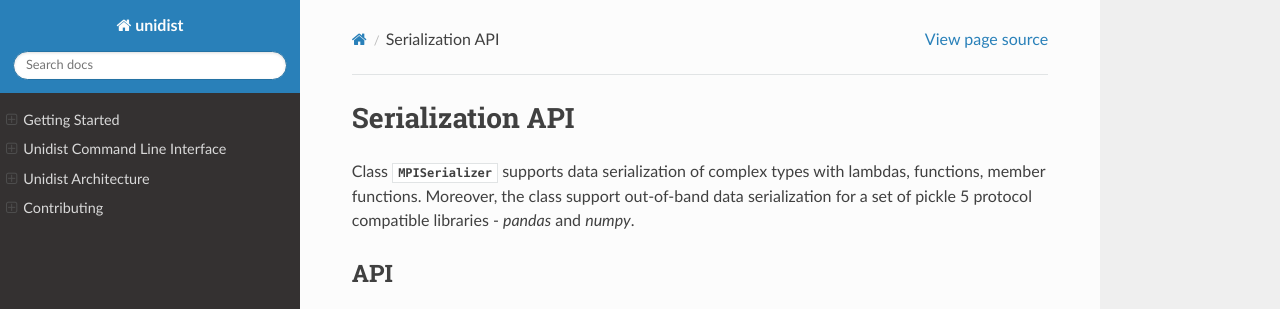
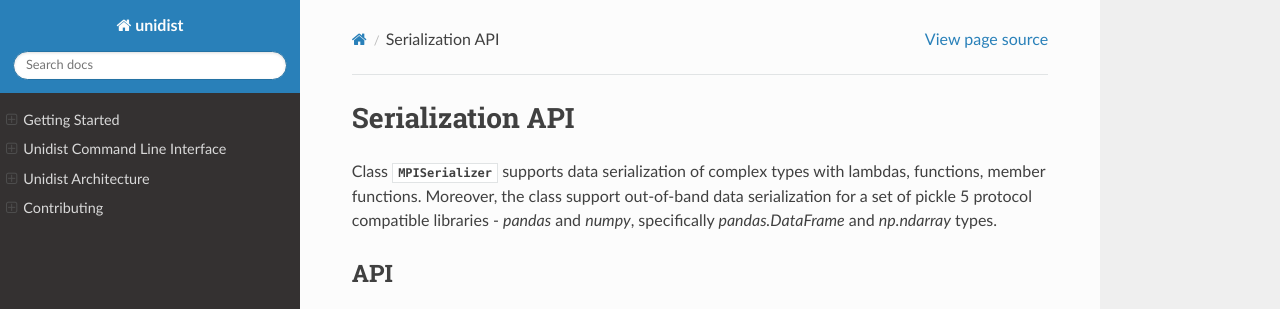
Before and after one commit to modin-project/unidist, a Sphinx documentation site: the page built from docs/flow/unidist/core/backends/mpi/core/serialization.rst, in a window 1280 px wide, cut to the strip 0-309 px from the top of the page. Built offline with Sphinx 7.4.7 and the Read the Docs theme 2.0.0, drawn with Linux system fonts in a browser that asks for light colours.

Commit message:
Adds exact out-of-band types in docs

```diff
--- a/docs/flow/unidist/core/backends/mpi/core/serialization.rst
+++ b/docs/flow/unidist/core/backends/mpi/core/serialization.rst
@@ -10,7 +10,7 @@ Serialization API
 
 Class :py:class:`~unidist.core.backends.mpi.core.serialization.MPISerializer` supports data serialization of complex types
 with lambdas, functions, member functions. Moreover, the class support out-of-band data serialization
-for a set of pickle 5 protocol compatible libraries - *pandas* and *numpy*.
+for a set of pickle 5 protocol compatible libraries - *pandas* and *numpy*, specifically *pandas.DataFrame* and *np.ndarray* types.
 
 API
 ===
```
